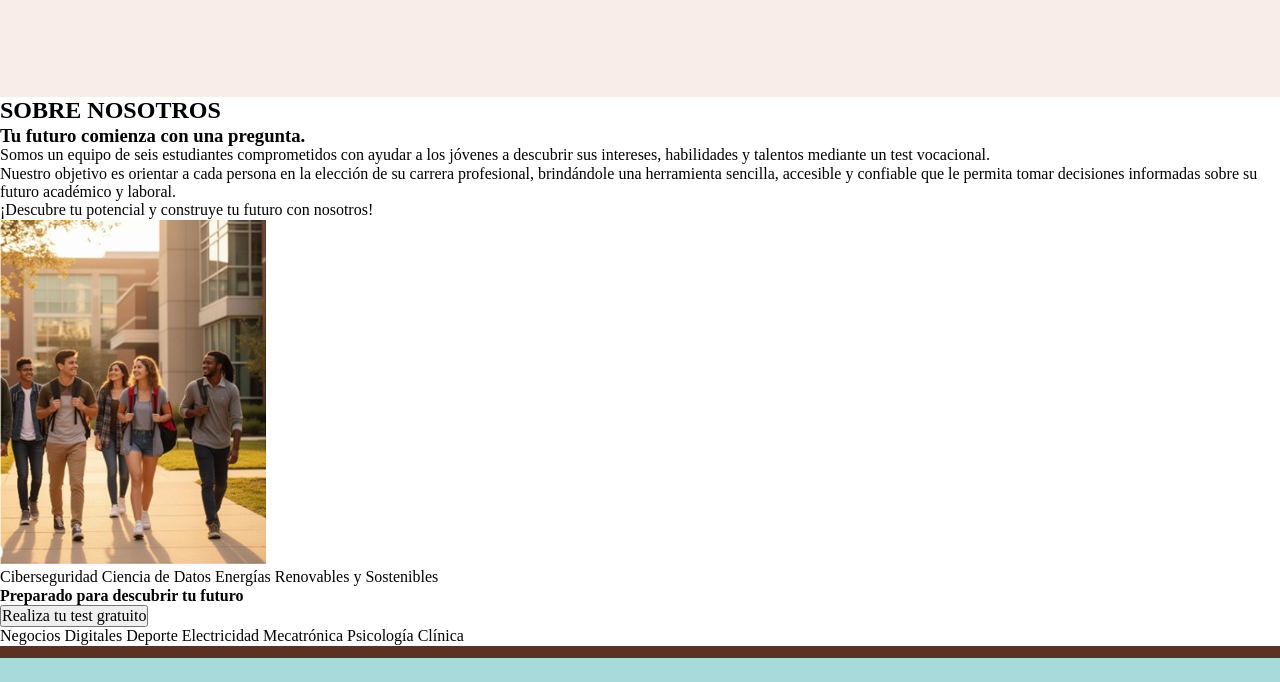
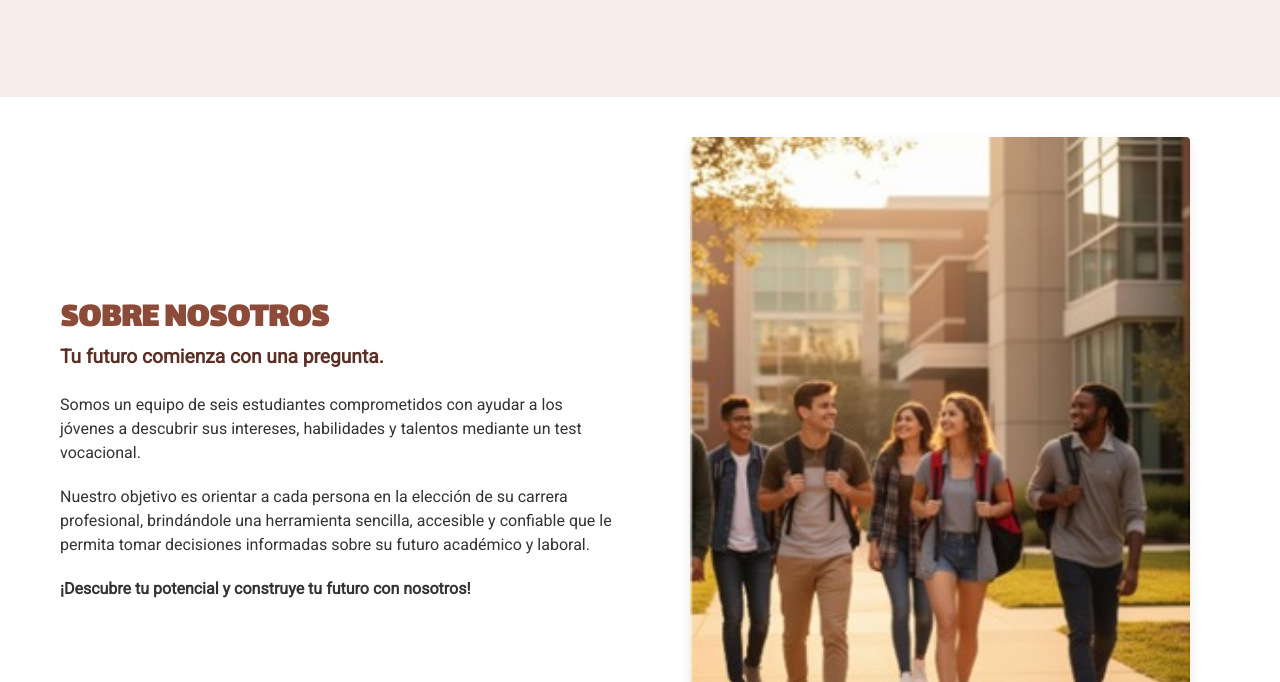
Before and after one commit to dannamorenojac/PROYECTO_DI, a plain HTML site: page index.html in a window 1280 px wide. Shown: the part 2856-3538 px from the top of the page. Drawn offline with Linux system fonts and the light colour scheme; a web font is replaced by a local one.

Commit message:
Add styles for 'Sobre Nosotros' section

```diff
--- a/src/css/styles.css
+++ b/src/css/styles.css
@@ -548,7 +548,128 @@ nav__logo-text{
 }
 
 /*ESTILOS DEL SOBRE NOSOTROS*/
+.sobre-nosotros {
+  width: 100%;
+  background-color: #ffffff;
+  padding-top: 40px;
+  box-sizing: border-box;
+}
 
+.contenedor-nosotros {
+  max-width: 1200px;
+  margin: 0 auto;
+  display: flex;
+  align-items: center;
+  justify-content: space-between;
+  gap: 40px;
+  padding: 0 20px 50px 20px;
+}
+
+.texto-nosotros {
+  flex: 1;
+}
+
+.texto-nosotros h2 {
+  font-family: 'Lalezar', sans-serif;
+  font-size: 2.2rem;
+  font-weight: 900;
+  color: #8c4a38;
+  margin: 0 0 5px 0;
+  text-transform: uppercase;
+}
+
+.texto-nosotros h3 {
+  font-family: 'Roboto', sans-serif;
+  font-size: 1.2rem;
+  color: #5a2f25;
+  margin: 0 0 25px 0;
+  font-weight: 600;
+}
+
+.texto-nosotros p {
+  font-family: 'Roboto', sans-serif;
+  font-size: 1rem;
+  line-height: 1.5;
+  color: #333333;
+  margin-bottom: 20px;
+}
+
+.texto-nosotros .destacado {
+  font-weight: bold;
+}
+
+.imagen-nosotros {
+  flex: 1;
+  display: flex;
+  justify-content: center;
+}
+
+.imagen-nosotros img {
+  width: 100%;
+  max-width: 500px;
+  height: auto;
+  border-radius: 4px;
+  object-fit: cover;
+  box-shadow: 0 4px 10px rgba(0,0,0,0.1);
+}
+
+/* --- FRANJA INFERIOR DE CARRERAS --- */
+.franja-carreras {
+  background-color: #5a2f25;
+  color: #ffffff;
+  position: relative;
+  padding: 25px 20px;
+  text-align: center;
+  font-family: 'Roboto', sans-serif;
+}
+
+.carreras-lista {
+  display: flex;
+  justify-content: center;
+  gap: 30px;
+  flex-wrap: wrap;
+  font-size: 0.95rem;
+  font-weight: bold;
+  margin: 10px 0;
+}
+
+.cta-test {
+  margin: 15px 0;
+}
+
+.cta-test h4 {
+  color: #ffffff;
+  font-size: 1.3rem;
+  margin: 0 0 12px 0;
+}
+
+.btn-test {
+  background-color: #e5b3a3;
+  color: #333333;
+  border: none;
+  padding: 10px 24px;
+  font-size: 1rem;
+  font-weight: bold;
+  border-radius: 12px;
+  cursor: pointer;
+  transition: transform 0.2s ease;
+}
+
+.btn-test:hover {
+  transform: scale(1.03);
+}
+
+/* Responsivo para móviles */
+@media (max-width: 768px) {
+  .contenedor-nosotros {
+    flex-direction: column;
+    text-align: center;
+  }
+  .carreras-lista {
+    gap: 15px;
+    font-size: 0.85rem;
+  }
+}
 
 /*ESTILOS DEL FOOTER*/
 /*ESTILOS DEL FOOTER*/
```
